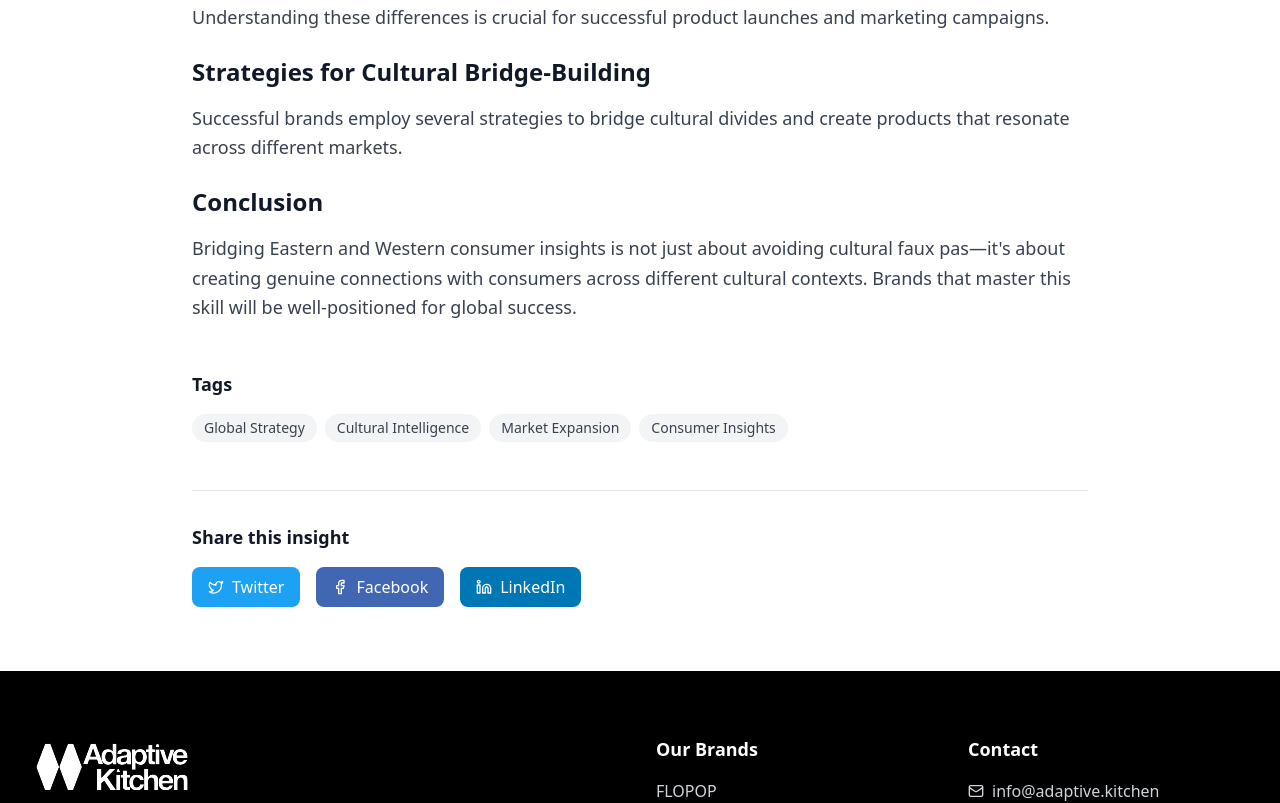
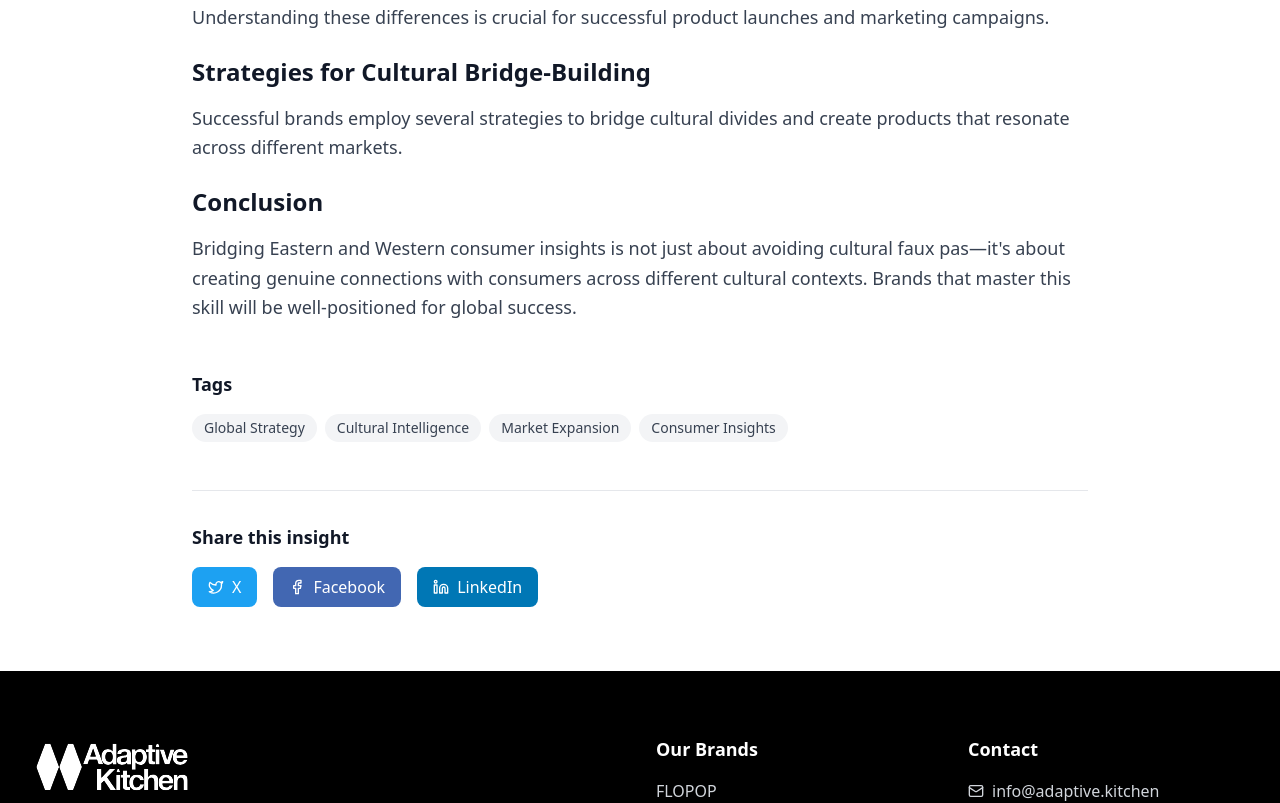
Before and after one commit to Joonvisby/ak001-coming-soon, a Next.js app: page /blog/bridging-eastern-western-insights in a window 1280 px wide. Shown: the part 1504-2307 px from the top of the page. Built offline with nearby package versions, Linux system fonts and the light colour scheme; no server answers; the database is empty.

Commit message:
Fix blog text visibility issue and update Twitter button to X: remove global text-white class and update sharing button text

```diff
--- a/app/blog/[slug]/BlogPostContent.tsx
+++ b/app/blog/[slug]/BlogPostContent.tsx
@@ -152,7 +152,7 @@ export default function BlogPostContent({ post }: { post: BlogPost }) {
                 className="flex items-center gap-2 px-4 py-2 bg-[#1DA1F2] text-white rounded-lg hover:bg-[#1a8cd8] transition-colors duration-300"
               >
                 <Twitter className="h-4 w-4" />
-                Twitter
+                X
               </button>
               <button
                 onClick={() => handleShare('facebook')}
--- a/app/layout.tsx
+++ b/app/layout.tsx
@@ -68,7 +68,7 @@ export default function RootLayout({
 
   return (
     <html lang="en">
-      <body className="bg-black text-white">
+      <body className="bg-black">
         {GA_MEASUREMENT_ID && <GoogleAnalytics GA_MEASUREMENT_ID={GA_MEASUREMENT_ID} />}
         {children}
       </body>
```
